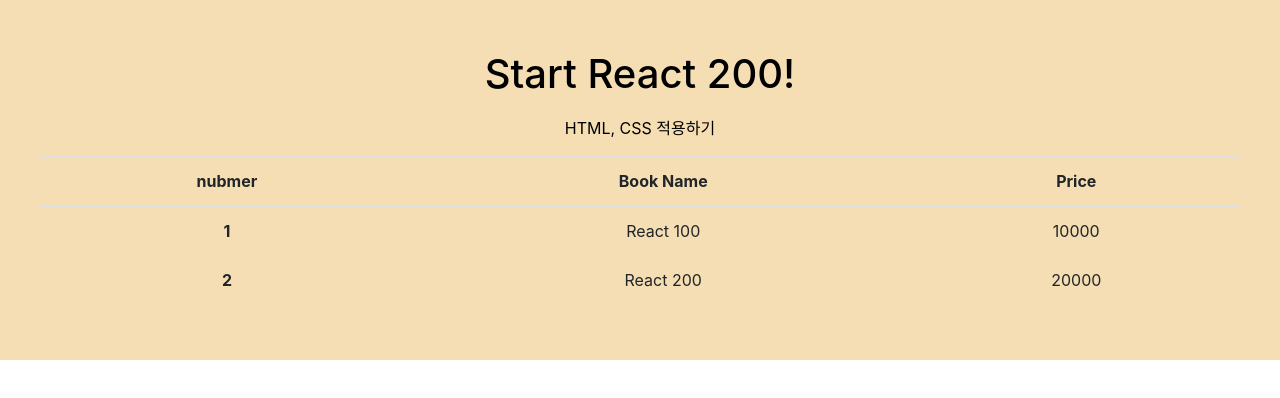
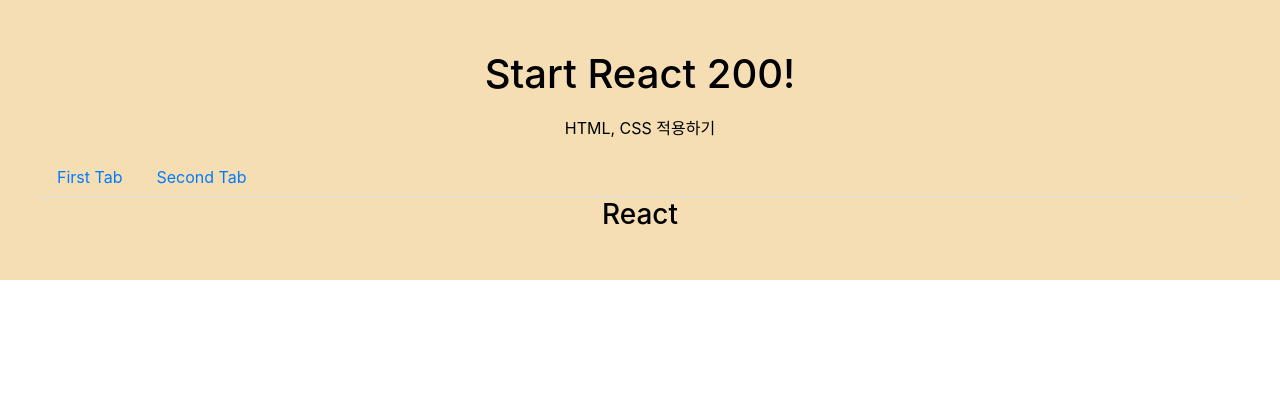
Before and after one commit to dev-chloe/hangout-react200, a React (Create React App) app: page / in a window 1280 px wide. Shown: the top 398 px of the page. Built offline with nearby package versions, Linux system fonts and the light colour scheme.

Commit message:
react200 초급055

```diff
--- a/src/App.js
+++ b/src/App.js
@@ -1,6 +1,6 @@
 import React from 'react';
 import './App.css';
-import ReactstrapTable from './R054_ReactstrapTable';
+import ReactstrapTab from './R055_ReactstrapTab';
 import 'bootstrap/dist/css/bootstrap.css';
 
 function App() {
@@ -8,7 +8,7 @@
     <div className="cont_box">
       <h1>Start React 200!</h1>
       <p>HTML, CSS 적용하기</p>
-      <ReactstrapTable />
+      <ReactstrapTab />
     </div>
   );
 }
--- /dev/null
+++ b/src/R055_ReactstrapTab.js
@@ -0,0 +1,34 @@
+import React, { Component } from "react";
+import { Nav, NavItem, NavLink, TabContent, TabPane } from "reactstrap";
+
+class R055_ReactstrapTab extends Component {
+  constructor(props) {
+    super(props);
+    this.state= { TabState:'React' }
+  }
+
+  toggle = (tabnum) => {
+    if(this.state.TabState !== tabnum) this.setState({TabState:tabnum});
+  }
+
+  render() {
+    return (
+      <>
+        <Nav tabs>
+          <NavItem>
+            <NavLink onClick={() => { this.toggle('React'); }}>First Tab</NavLink>
+          </NavItem>
+          <NavItem>
+            <NavLink onClick={() => { this.toggle('200'); }}>Second Tab</NavLink>
+          </NavItem>
+        </Nav>
+        <TabContent activeTab={this.state.TabState}>
+          <TabPane tabId="React"><h3>React</h3></TabPane>
+          <TabPane tabId="200"><h3>200</h3></TabPane>
+        </TabContent>
+      </>
+    )
+  }
+}
+
+export default R055_ReactstrapTab;
```
